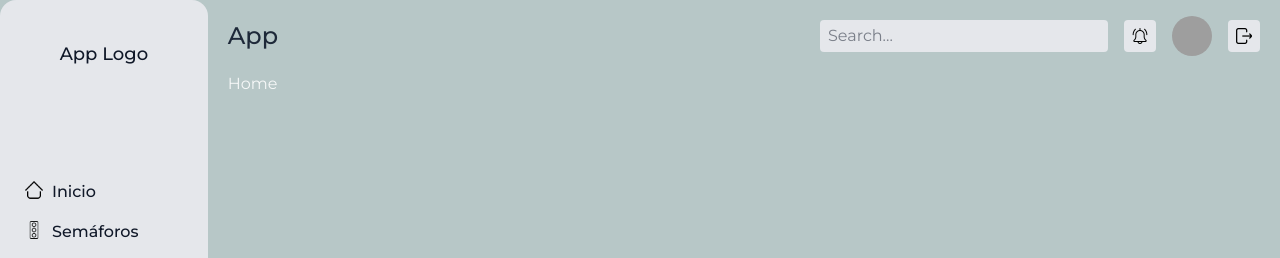
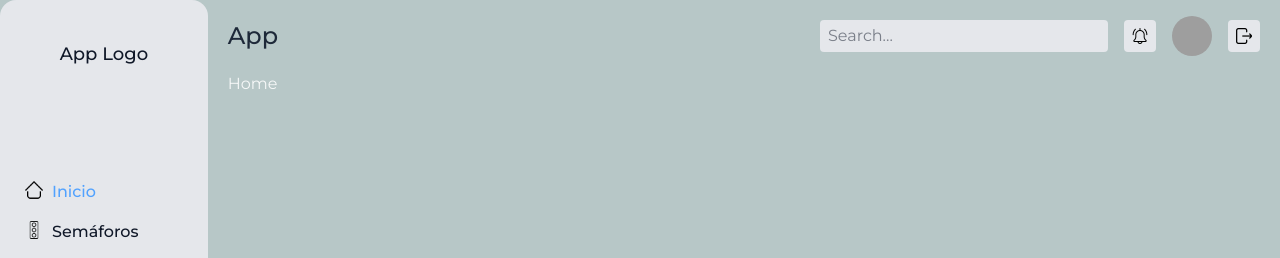
Before and after one commit to jbnvdst/modular_instituto, a React (Vite) app: page / in a window 1280 px wide. Shown: the top 258 px of the page. Built offline with nearby package versions, Linux system fonts and the light colour scheme; grey boxes are pictures that could not be loaded.

Commit message:
Removing Layout from general App and putting it in individual pages

```diff
--- a/src/App.jsx
+++ b/src/App.jsx
@@ -4,7 +4,6 @@ import Home from './pages/Home'
 import Profile from './pages/Profile'
 import Semaphores from './pages/Semaphores'
 import Login from './pages/Login'
-import { Layout } from './components/Layout'
 
 const AppRoutes = () => {
   let routes = useRoutes([
@@ -20,9 +19,7 @@ const AppRoutes = () => {
 function App() {
   return (
     <BrowserRouter>
-      <Layout>
         <AppRoutes />
-      </Layout>
     </BrowserRouter>
   )
 }
--- a/src/components/SemaphoreCard/index.jsx
+++ b/src/components/SemaphoreCard/index.jsx
@@ -47,12 +47,12 @@ const SemaphoreCard = ({ semaphore }) => {
 
 
     return (
-        <div className={`flex flex-col justify-between rounded-[32px] w-64 shadow-[4px_4px_8px_0px_rgba(0,_0,_0,_0.1)] hover:-translate-y-0.5 duration-200 bg-gradient-to-tr from-emerald-500 to-teal-600 text-white order-${calculateOrder()}`}>
+        <div className={`flex flex-col justify-between rounded-[32px] w-64 shadow-[4px_4px_8px_0px_rgba(0,_0,_0,_0.1)] hover:-translate-y-1 duration-200 bg-gradient-to-tr from-emerald-500 to-teal-600 text-white order-${calculateOrder()}`}>
             <div className="flex flex-col justify-between h-full gap-2 p-4">
                 <h2 className="text-2xl font-semibold">{name}</h2>
                 <p className="text-sm">{description}</p>
                 <b className="text-sm">Encargado: {owner}</b>
-                <button onClick={() => alert(`Semaphore ID: ${id}`)} className="px-2 py-1 border-2 rounded-full text-sm font-semibold">View Details</button>
+                <button onClick={() => alert(`Semaphore ID: ${id}`)} className="px-2 py-1 border-2 rounded-full text-sm font-semibold cursor-pointer hover:bg-gray-200 hover:text-teal-500 duration-200">View Details</button>
             </div>
             <div className="w-full bg-gray-200 grid grid-cols-3 p-2 rounded-b-[32px]">
                 <div className="flex flex-col items-center text-rose-700 border-r border-white">
--- a/src/components/Sidebar/index.jsx
+++ b/src/components/Sidebar/index.jsx
@@ -13,7 +13,7 @@ const Sidebar = () => {
                 <h1 className="text-gray-900 font-medium text-lg p-10">App Logo</h1>
                 <ul className="flex flex-col w-full">
                     <li className="w-full">
-                        <NavLink to="/home" className={({ isActive }) => `flex gap-2 w-full bg-gray-200 py-2 px-6 ${isActive ? activeStyle : unactiveStyle}`}>
+                        <NavLink to="/" className={({ isActive }) => `flex gap-2 w-full bg-gray-200 py-2 px-6 ${isActive ? activeStyle : unactiveStyle}`}>
                             <img src={homeIcon} className="w-5 h-5"/><span className="font-medium">Inicio</span>
                         </NavLink>
                     </li>
--- a/src/pages/Home/index.jsx
+++ b/src/pages/Home/index.jsx
@@ -1,10 +1,11 @@
 import React from "react";
+import { Layout } from "../../components/Layout";
 
 const Home = () => {
     return (
-        <>
+        <Layout>
             <h1>Home</h1>
-        </>
+        </Layout>
     );
 }
 
--- a/src/pages/Profile/index.jsx
+++ b/src/pages/Profile/index.jsx
@@ -1,10 +1,11 @@
 import React from "react";
+import { Layout } from "../../components/Layout";
 
 const Profile = () => {
     return (
-        <>
+        <Layout>
             <h1>Profile</h1>
-        </>
+        </Layout>
     );
 }
 
--- a/src/pages/Semaphores/index.jsx
+++ b/src/pages/Semaphores/index.jsx
@@ -1,4 +1,5 @@
 import React from "react";
+import { Layout } from "../../components/Layout";
 import { Card } from "../../components/Card";
 import { SemaphoreCard } from "../../components/SemaphoreCard";
 
@@ -93,6 +94,7 @@ const Semaphores = () => {
     }, { urgent: 0, attention: 0, pending: 0 });
 
     return (
+        <Layout>
             <div className="flex flex-col gap-2">
                 <h2 className="text-sm text-gray-500">Semaphores</h2>
                 <div className="grid grid-cols-4 gap-4">
@@ -120,6 +122,7 @@ const Semaphores = () => {
                     ))}
                 </div>
             </div>
+        </Layout>
     );
 }
 
```
Lines whose indentation alone changed are shown as unchanged.
